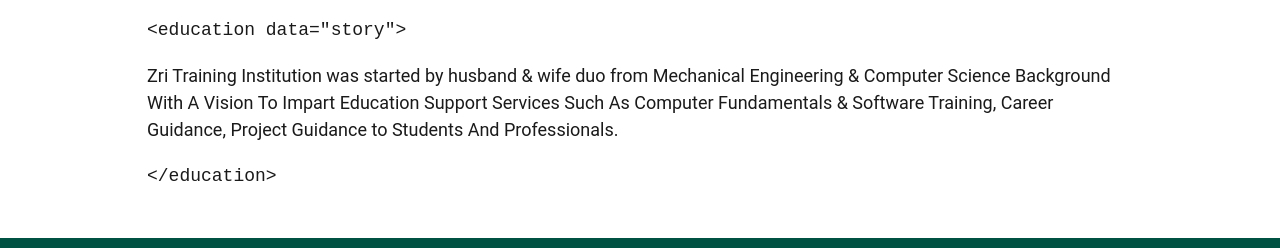
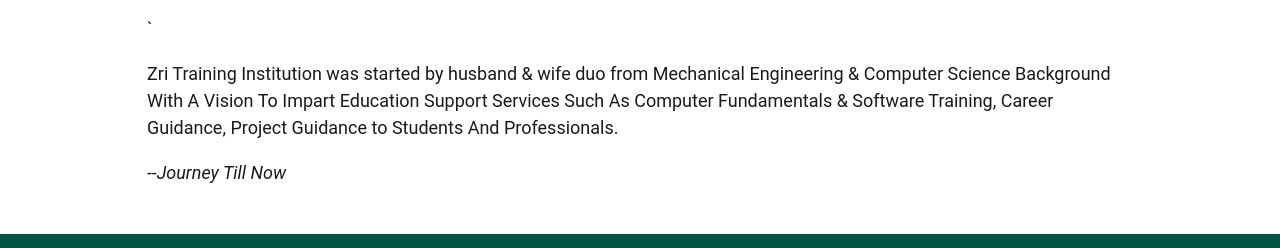
Before and after one commit to DSH132010/BlogSpot, an Eleventy site: page src/blog/2021-06-27-zri.md in a window 1280 px wide. Shown: the part 540-788 px from the top of the page. Built offline with nearby package versions, Linux system fonts and the light colour scheme; Eleventy itself is replaced by a stand-in of ours; files that its build step writes are made by us from their sources.

Commit message:
Update Blog “2021-06-27-zri”

```diff
--- a/src/blog/2021-06-27-zri.md
+++ b/src/blog/2021-06-27-zri.md
@@ -2,7 +2,7 @@
 title: ZRI Training
 description: Our Story
 author: ZRI
-date: 2021-06-28T06:21:31.637Z
+date: 2021-06-29T04:46:55.620Z
 tags:
   - post
   - featured
@@ -10,8 +10,10 @@
 imageAlt: Story Image
 draft: true
 ---
-`<education data="story">`
+<education data="story">`
 
 Zri Training Institution was started by husband & wife duo from Mechanical Engineering & Computer Science Background With A Vision To Impart Education Support Services Such As Computer Fundamentals & Software Training, Career Guidance, Project Guidance to Students And Professionals.
 
-`</education>`
+</education>
+
+*\--Journey Till  Now*
```
